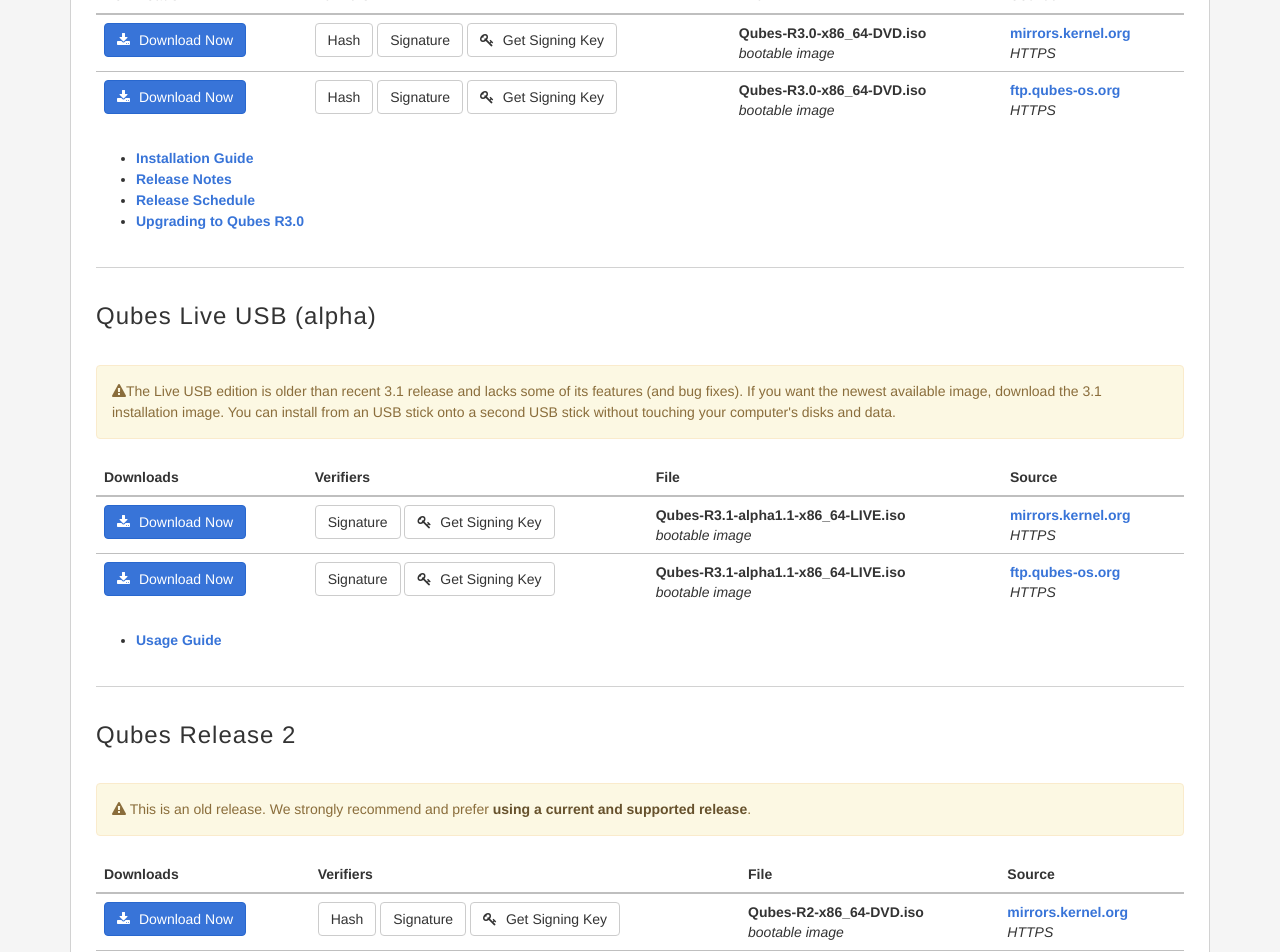
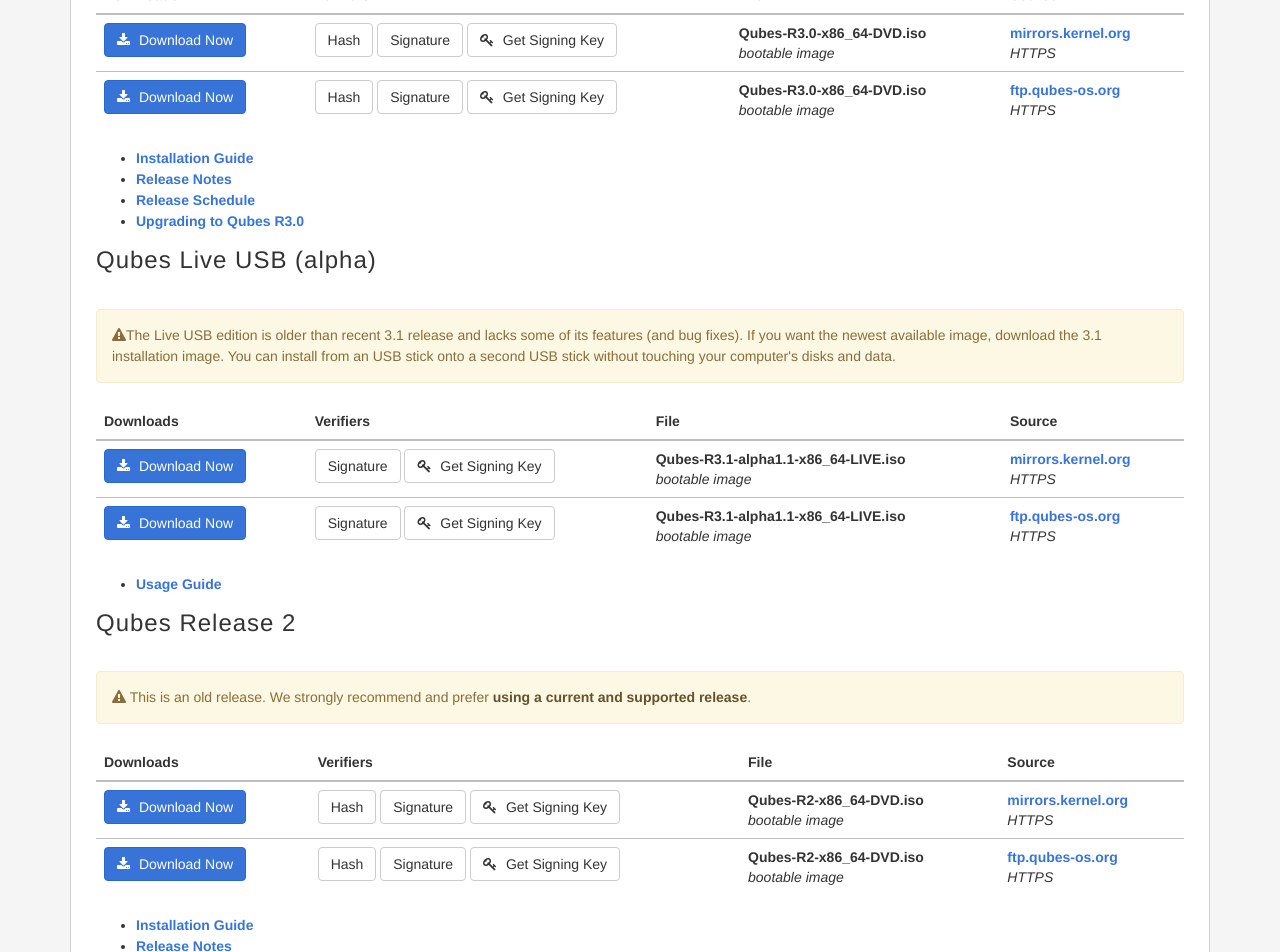
Before and after one commit to QubesOS/qubesos.github.io, a Jekyll site: the page built from pages/downloads.md, in a window 1280 px wide. Shown: the part 966-1918 px from the top of the page. Built offline with Jekyll 4.4.1, drawn with Linux system fonts in a browser that asks for light colours; some web fonts are replaced.

Commit message:
Remove leftover <hr>
This <hr> was separating the downloads from the mirrors section. Now
that the mirrors section is gone, it's no longer needed.

```diff
--- a/pages/downloads.md
+++ b/pages/downloads.md
@@ -152,7 +152,6 @@ redirect_from:
         </li>
         {% endfor %}
       </ul>
-      <hr class="more-top more-bottom">
       {% endfor %}
 
     </div>
```
